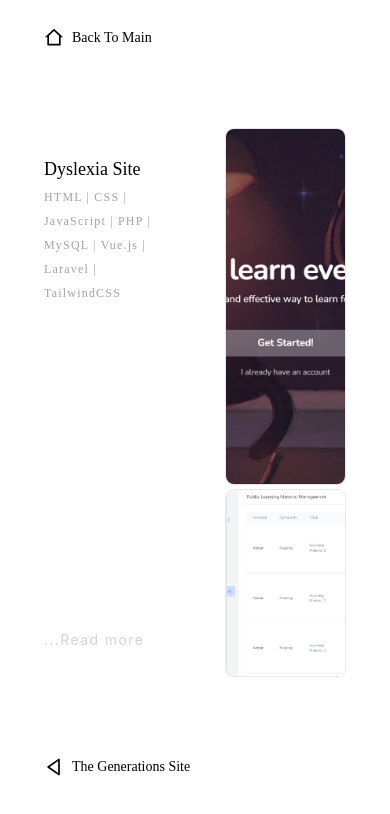
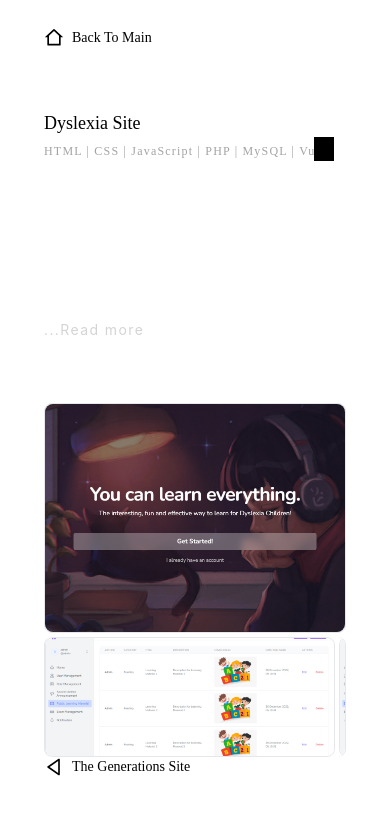
Before and after one commit to drfrank66613/personal-portfolio-website, a Next.js app: page /projects/dyslexia-site in a window 390 px wide. Shown: the top 814 px of the page. Built offline with nearby package versions, Linux system fonts and the light colour scheme; a web font is replaced by a local one.

Commit message:
Update [projectId].tsx
apply more responsive design

```diff
--- a/pages/projects/[projectId].tsx
+++ b/pages/projects/[projectId].tsx
@@ -1,4 +1,11 @@
-import { ReactElement, useEffect, useState } from "react";
+import {
+  ReactElement,
+  useEffect,
+  useRef,
+  useState,
+  WheelEvent,
+  MouseEvent,
+} from "react";
 import { NextPageWithLayout } from "../_app";
 import { BiLeftArrow, BiRightArrow } from "react-icons/bi";
 import { AiOutlineClose } from "react-icons/ai";
@@ -11,12 +18,16 @@ import FullImageGallery from "../../components/FullImageGallery";
 import type { ImageGallery } from "../../data/projects";
 import GalleryLayout from "../../components/GalleryLayout";
 import Link from "next/link";
+import { useMediaQuery } from "react-responsive";
 
 const ProjectDetails: NextPageWithLayout = () => {
   const router = useRouter();
   const [isContentExpanded, setIsContentExpanded] = useState<boolean>(false);
   const [viewedImage, setViewedImage] = useState<ImageGallery | null>(null);
   const [isFullImageOpen, setIsFullImageOpen] = useState<boolean>(false);
+  const scrollableContent = useRef<HTMLDivElement>(null);
+  const scrollableLabel = useRef<HTMLDivElement>(null);
+  const md = useMediaQuery({ minWidth: 768 });
 
   const currentProject = Projects.find(
     (project) => project.id === router.query.projectId
@@ -48,6 +59,28 @@ const ProjectDetails: NextPageWithLayout = () => {
     setIsContentExpanded(false);
   }, [router.query.projectId]);
 
+  const preventDefault = (e: any) => e.preventDefault();
+
+  const disableContentScrollable = () => {
+    scrollableContent.current?.addEventListener("wheel", preventDefault, {
+      passive: false,
+    });
+  };
+
+  const enableContentScrollable = () => {
+    scrollableContent.current?.removeEventListener(
+      "wheel",
+      preventDefault,
+      false
+    );
+  };
+
+  const onLabelWheel = (e: WheelEvent<HTMLDivElement>) => {
+    if (scrollableLabel.current) {
+      scrollableLabel.current.scrollLeft += e.deltaY;
+    }
+  };
+
   return (
     <>
       {currentProject && (
@@ -62,11 +95,21 @@ const ProjectDetails: NextPageWithLayout = () => {
             </Link>
           </header>
 
-          <main className="h-[90%] flex space-x-10">
-            <section className="w-[60%] flex items-center">
-              <div className="content-border max-h-[75%] overflow-auto pr-3">
+          <main className="h-[90%] md:flex md:space-x-10">
+            <section className="md:w-[60%] md:h-full h-[50%] flex items-center">
+              <div
+                className="content-border max-h-[75%] overflow-y-auto overflow-x-hidden pr-3"
+                ref={scrollableContent}
+              >
                 <h1>{currentProject.name}</h1>
-                <div>
+                <div className="relative">
+                  <div
+                    className="whitespace-nowrap md:w-full md:whitespace-normal overflow-x-hidden"
+                    ref={scrollableLabel}
+                    onWheel={onLabelWheel}
+                    onMouseEnter={disableContentScrollable}
+                    onMouseLeave={enableContentScrollable}
+                  >
                     {currentProject.skills.map((skill, index, skills) => {
                       const divider = index + 1 === skills.length ? "" : " | ";
 
@@ -80,6 +123,12 @@ const ProjectDetails: NextPageWithLayout = () => {
                       );
                     })}
                   </div>
+                  {md || (
+                    <div className="absolute inset-y-0 right-0 bg-black w-5 flex justify-center items-center">
+                      <div>r</div>
+                    </div>
+                  )}
+                </div>
                 <div className="mt-3">
                   {currentProject.content.initial}
                   {isContentExpanded ? currentProject.content.full : null}
@@ -89,7 +138,7 @@ const ProjectDetails: NextPageWithLayout = () => {
                 </div>
               </div>
             </section>
-            <section className="w-[40%] py-20">
+            <section className="md:w-[40%] md:h-full h-[50%] md:py-20">
               <GalleryLayout
                 gallery={currentProject.gallery}
                 viewImage={viewImage}
```
Lines whose indentation alone changed are shown as unchanged.
